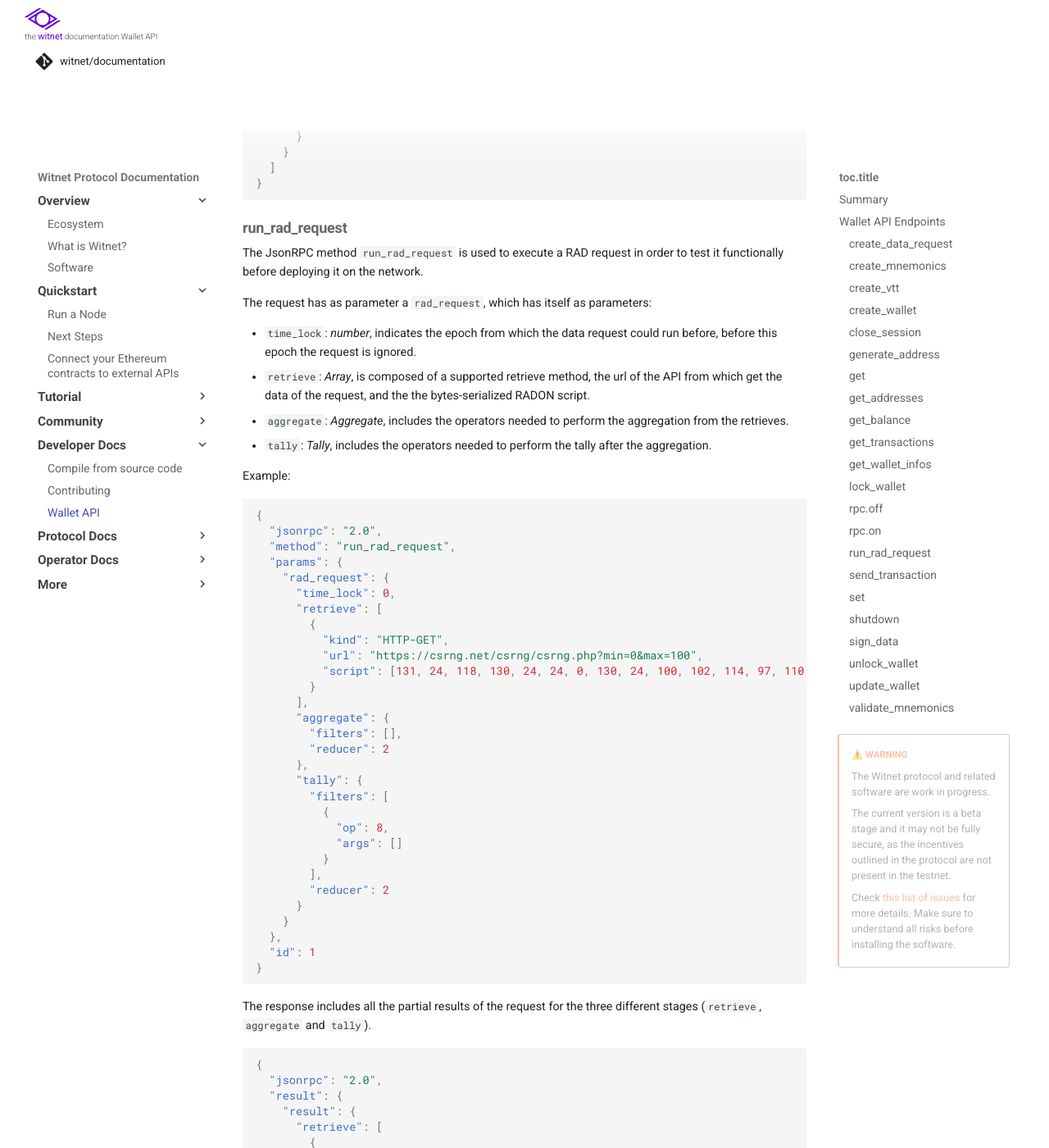
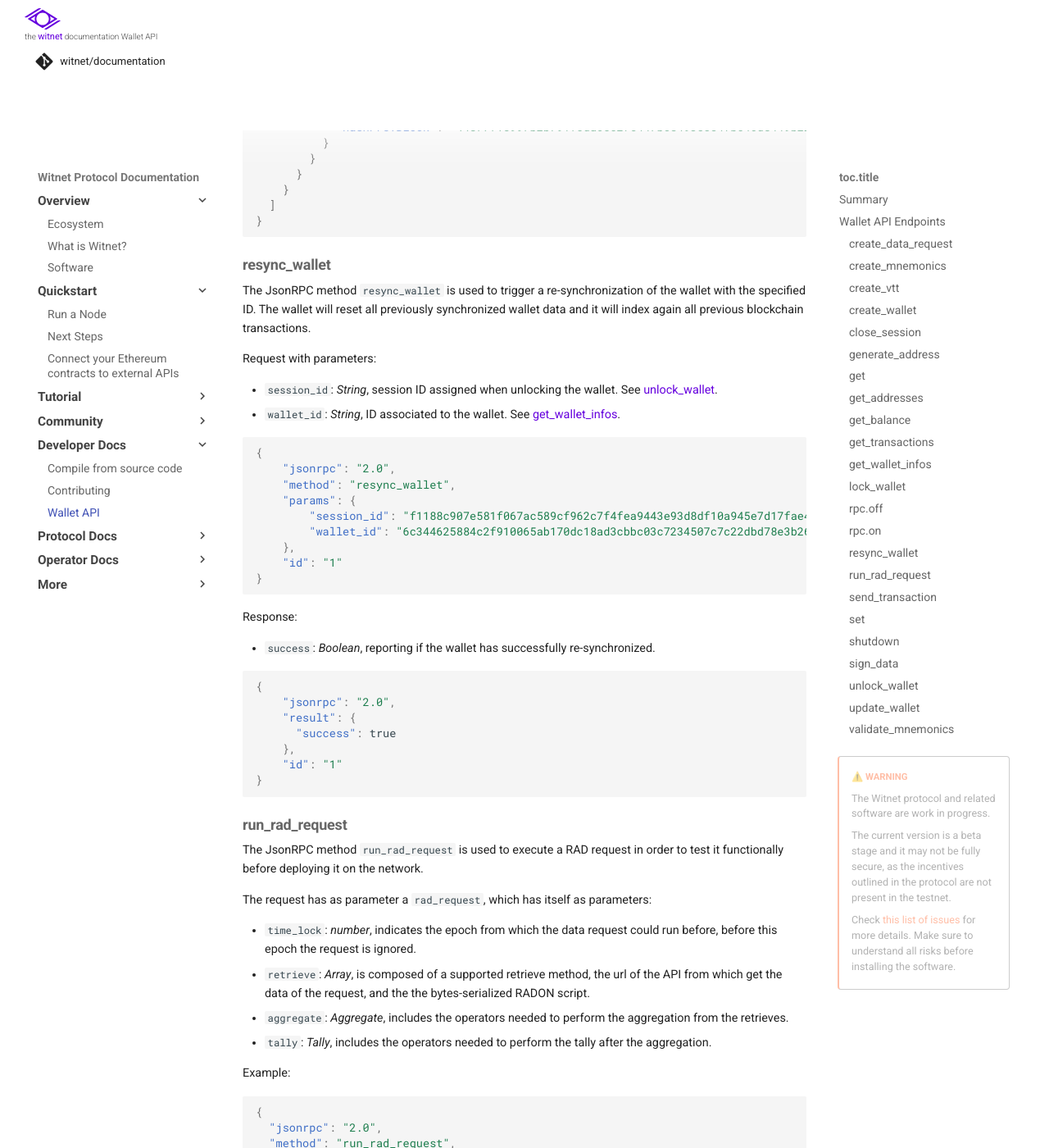
Before and after one commit to witnet/documentation, an MkDocs documentation site: the page built from docs/developer/wallet-api.md, in a window 1280 px wide and 1400 px high, scrolled down 18160 px. Shown: the whole window at 82% size. Built offline with MkDocs 1.6.1 and Material for MkDocs 9.7.7, drawn with Linux system fonts in a browser that asks for light colours; some web fonts are replaced; comment, search, counter and statistics services are not loaded; some of the changed text lies outside the part shown.

Commit message:
docs(wallet-api): add `resync_wallet` method

````diff
--- a/docs/developer/wallet-api.md
+++ b/docs/developer/wallet-api.md
@@ -11,30 +11,31 @@ node_url = "127.0.0.1:21338"
 
 ## Summary
 
-| Method Name                                 | Request Params                                                        | Response                                             |
-| ------------------------------------------- | --------------------------------------------------------------------- | ---------------------------------------------------- |
-| [create_data_request](#create_data_request) | `session_id`, `wallet_id`, `request`, `fee`                           | `bytes`, `transaction`, `transaction_id`             |
-| [create_mnemonics](#create_mnemonics)       | `length`                                                              | `mnemonics`                                          |
-| [create_vtt](#create_vtt)                   | `session_id`, `wallet_id`, `pkh`, `value`, `fee`                      | `bytes`, `metadata`, `transaction`, `transaction_id` |
-| [create_wallet](#create_wallet)             | `name`, `caption`, `seed_source`, `seed_data`, `password`, `overwrite`| `wallet_id`                                          |
-| [close_session](#close_session)             | `session_id`                                                          | `success`                                            |
-| [generate_address](#generate_address)       | `session_id`, `wallet_id`, (`external`)                               | `address`, `path`                                    |
-| [get](#get)                                 | `session_id`, `wallet_id`, `key`                                      | `value`                                              |
-| [get_addresses](#get_addresses)             | `session_id`, `wallet_id`, `offset`, `limit`, (`external`)            | `address[]`, `total`                                 |
-| [get_balance](#get_balance)                 | `session_id`, `wallet_id`                                             | `confirmed`, `local`, `unconfirmed`                  |
-| [get_transactions](#get_transactions)       | `session_id`, `wallet_id`, `offset`, `limit`                          | `transactions[]`, `total`                            |
-| [get_wallet_infos](#get_wallet_infos)       | (none)                                                                | `wallet_info[]`                                      |
-| [lock_wallet](#lock_wallet)                 | `session_id`, `wallet_id`                                             | `success`                                            |
-| [rpc.off](#rpc.off)                         | (`subscription_id[]`)                                                 | (none)                                               |
-| [rpc.on](#rpc.on)                           | `session_id`                                                          | (`subscription_id`)                                  |
-| [run_rad_request](#run_rad_request)         | `request`                                                             | `result`                                             |
-| [send_transaction](#send_transaction)       | `session_id`, `wallet_id`, `transaction`                              | `balance_movement`, `jsonrpc_result`                 |
-| [set](#set)                                 | `session_id`, `wallet_id`, `key`, `value`                             | (none)                                               |
-| [shutdown](#shutdown)                       | `session_id`                                                          | (none)                                               |
-| [sign_data](#sign_data)                     | `session_id`, `wallet_id`, `data`, `extended_pk`                      | `chaincode`, `public_key`, `signature`               |
-| [unlock_wallet](#unlock_wallet)             | `wallet_id`, `password`                                               | `session_id`, `session_expiration_secs`, ...         |
-| [update_wallet](#update_wallet)             | `session_id`, `wallet_id`, `name`, `caption`                          | `success`                                            |
-| [validate_mnemonics](#validate_mnemonics)   | `seed_source`, `seed_data`                                            | `exist`, `wallet_id`                                 |
+| Method Name                                 | Request Params                                                          | Response                                             |
+| ------------------------------------------- | ----------------------------------------------------------------------- | ---------------------------------------------------- |
+| [create_data_request](#create_data_request) | `session_id`, `wallet_id`, `request`, `fee`                             | `bytes`, `transaction`, `transaction_id`             |
+| [create_mnemonics](#create_mnemonics)       | `length`                                                                | `mnemonics`                                          |
+| [create_vtt](#create_vtt)                   | `session_id`, `wallet_id`, `pkh`, `value`, `fee`                        | `bytes`, `metadata`, `transaction`, `transaction_id` |
+| [create_wallet](#create_wallet)             | `name`, `caption`, `seed_source`, `seed_data`, `password`, (`overwrite`)| `wallet_id`                                          |
+| [close_session](#close_session)             | `session_id`                                                            | `success`                                            |
+| [generate_address](#generate_address)       | `session_id`, `wallet_id`, (`external`)                                 | `address`, `path`                                    |
+| [get](#get)                                 | `session_id`, `wallet_id`, `key`                                        | `value`                                              |
+| [get_addresses](#get_addresses)             | `session_id`, `wallet_id`, `offset`, `limit`, (`external`)              | `address[]`, `total`                                 |
+| [get_balance](#get_balance)                 | `session_id`, `wallet_id`                                               | `confirmed`, `local`, `unconfirmed`                  |
+| [get_transactions](#get_transactions)       | `session_id`, `wallet_id`, `offset`, `limit`                            | `transactions[]`, `total`                            |
+| [get_wallet_infos](#get_wallet_infos)       | (none)                                                                  | `wallet_info[]`                                      |
+| [lock_wallet](#lock_wallet)                 | `session_id`, `wallet_id`                                               | `success`                                            |
+| [rpc.off](#rpc.off)                         | (`subscription_id[]`)                                                   | (none)                                               |
+| [rpc.on](#rpc.on)                           | `session_id`                                                            | (`subscription_id`)                                  |
+| [resync_wallet](#resync_wallet)             | `session_id`, `wallet_id`                                               | `success`                                            |
+| [run_rad_request](#run_rad_request)         | `request`                                                               | `result`                                             |
+| [send_transaction](#send_transaction)       | `session_id`, `wallet_id`, `transaction`                                | `balance_movement`, `jsonrpc_result`                 |
+| [set](#set)                                 | `session_id`, `wallet_id`, `key`, `value`                               | (none)                                               |
+| [shutdown](#shutdown)                       | `session_id`                                                            | (none)                                               |
+| [sign_data](#sign_data)                     | `session_id`, `wallet_id`, `data`, `extended_pk`                        | `chaincode`, `public_key`, `signature`               |
+| [unlock_wallet](#unlock_wallet)             | `wallet_id`, `password`                                                 | `session_id`, `session_expiration_secs`, ...         |
+| [update_wallet](#update_wallet)             | `session_id`, `wallet_id`, `name`, `caption`                            | `success`                                            |
+| [validate_mnemonics](#validate_mnemonics)   | `seed_source`, `seed_data`                                              | `exist`, `wallet_id`                                 |
 
 
 ## Wallet API Endpoints
@@ -353,7 +354,7 @@ Request with parameters:
 - `seed_source`: *`"mnemonics"|"xprv"`*, literal to identify if the seed source is of the type *mnemonics* or *xprv* and determine how the HD wallet master key will be generated from the data sent in the `seedData` parameter.
 - `seed_data`: *String*, data used for generating the new HD wallet master key.
 - `password`: *String*, password that will seed the key used to encrypt the wallet in the file system. The password must have at least eight characters.
-- `overwrite` (optional): *bool*, in case that seed data was previously used for creating another wallet, this flag will overwrite the previous wallet with the new one.
+- `overwrite` (optional): *Boolean*, in case that seed data was previously used for creating another wallet, this flag will overwrite the previous wallet with the new one.
 
 ```json
 {
@@ -882,6 +883,43 @@ Here is an example of a block event sent out by a node:
 ```
 
 
+### resync_wallet
+
+The JsonRPC method `resync_wallet` is used to trigger a re-synchronization of the wallet with the specified ID.
+The wallet will reset all previously synchronized wallet data and it will index again all previous blockchain transactions.
+
+Request with parameters:
+
+- `session_id`: *String*, session ID assigned when unlocking the wallet. See [unlock_wallet](#unlock_wallet).
+- `wallet_id`: *String*, ID associated to the wallet. See [get_wallet_infos](#get-wallet-infos).
+
+```json
+{
+	"jsonrpc": "2.0",
+  	"method": "resync_wallet",
+  	"params": {
+    	"session_id": "f1188c907e581f067ac589cf962c7f4fea9443e93d8df10a945e7d17fae49870",
+    	"wallet_id": "6c344625884c2f910065ab170dc18ad3cbbc03c7234507c7c22dbd78e3b26667"
+  	},
+  	"id": "1"
+}
+```
+
+Response:
+
+- `success`: *Boolean*, reporting if the wallet has successfully re-synchronized.
+
+```json
+{
+	"jsonrpc": "2.0",
+  	"result": {
+      "success": true
+    },
+  	"id": "1"
+}
+```
+
+
 ### run_rad_request
 
 The JsonRPC method `run_rad_request` is used to execute a RAD request in order to test it functionally before deploying it on the network.
````
